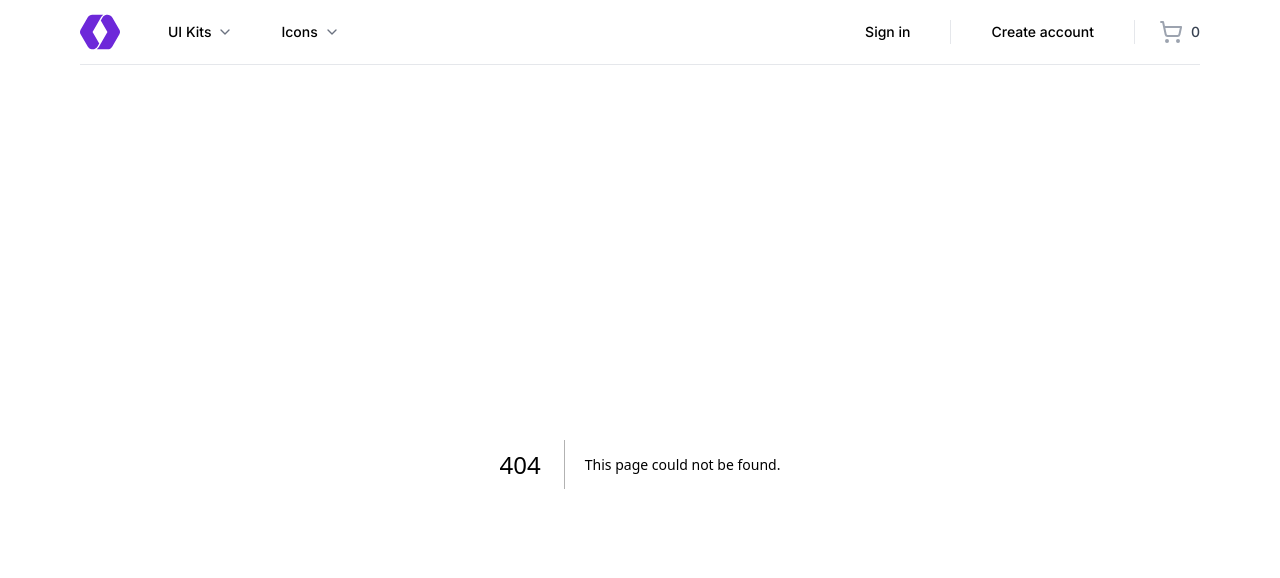
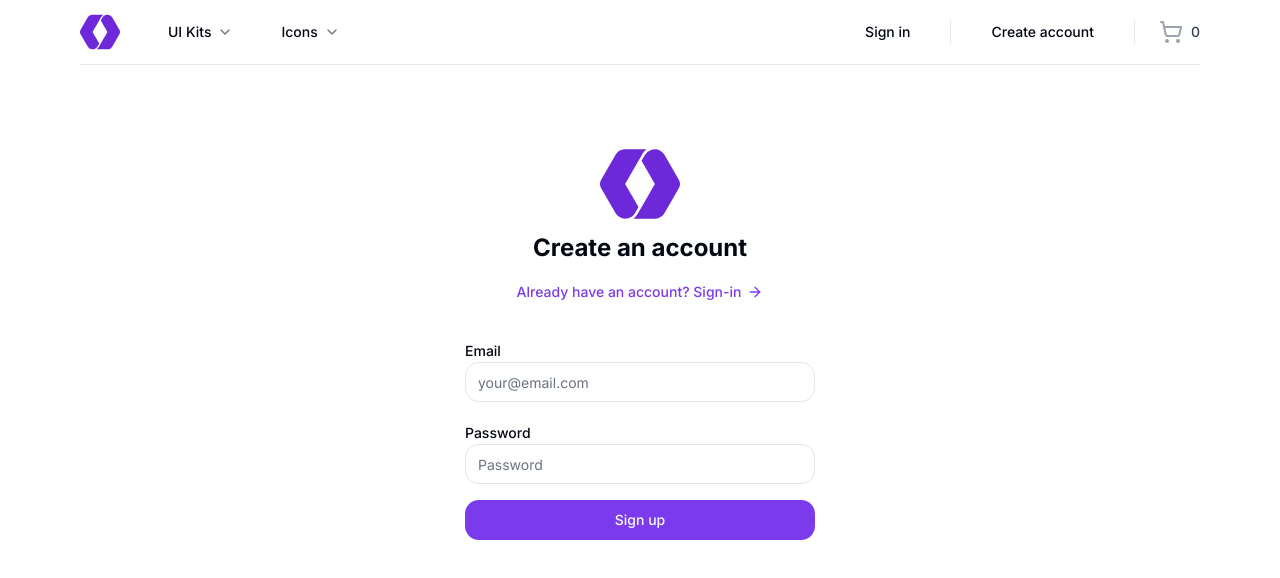
Before and after one commit to OGTutor/ui-digital_market, a Next.js app: page /sign-up in a window 1280 px wide. Before the commit this address had no page. Shown: the top 578 px of the page. Built offline with nearby package versions, Linux system fonts and the light colour scheme.

Commit message:
Implemented sign-up page

```diff
--- /dev/null
+++ b/src/app/(auth)/sign-up/page.tsx
@@ -0,0 +1,98 @@
+'use client';
+
+import { Icons } from '@/components/Icons';
+import { Button, buttonVariants } from '@/components/ui/button';
+import { Input } from '@/components/ui/input';
+import { Label } from '@/components/ui/label';
+import { cn } from '@/lib/utils';
+import {
+	AuthCredentialsValidator,
+	TAuthCredentialsValidator,
+} from '@/lib/validators/account-credentials-validator';
+import { zodResolver } from '@hookform/resolvers/zod';
+import { ArrowRight } from 'lucide-react';
+import Link from 'next/link';
+import { useForm } from 'react-hook-form';
+
+const Page = () => {
+	const {
+		register,
+		handleSubmit,
+		formState: { errors },
+	} = useForm<TAuthCredentialsValidator>({
+		resolver: zodResolver(AuthCredentialsValidator),
+	});
+
+	// const { data } = trpc.anyApiRoute.useQuery();
+	// console.log(data);
+
+	const onSubmit = ({ email, password }: TAuthCredentialsValidator) => {};
+
+	return (
+		<>
+			<div
+				className="container relative flex
+				flex-col pt-20 items-center
+				justify-center lg:px-0"
+			>
+				<div
+					className="mx-auto flex w-full
+					flex-col justify-center
+					space-y-6 sm:w-[350px]"
+				>
+					<div
+						className="flex flex-col
+						items-center space-y-2
+						text-center"
+					>
+						<Icons.logo className="h-20 w-20" />
+						<h1 className="text-2xl font-bold">
+							Create an account
+						</h1>
+						<Link
+							className={buttonVariants({
+								variant: 'link',
+								className: 'gap-1.5',
+							})}
+							href="/sign-in"
+						>
+							Already have an account? Sign-in
+							<ArrowRight className="h-4 w-4" />
+						</Link>
+					</div>
+					<div className="grid gap-6">
+						<form onSubmit={handleSubmit(onSubmit)}>
+							<div className="grid gap-2">
+								<div className="grid gap-1 py-2">
+									<Label htmlFor="email">Email</Label>
+									<Input
+										{...register('email')}
+										className={cn({
+											'focus-visible:ring-red-500':
+												errors.email,
+										})}
+										placeholder="your@email.com"
+									/>
+								</div>
+								<div className="grid gap-1 py-2">
+									<Label htmlFor="password">Password</Label>
+									<Input
+										{...register('password')}
+										className={cn({
+											'focus-visible:ring-red-500':
+												errors.password,
+										})}
+										placeholder="Password"
+									/>
+								</div>
+								<Button>Sign up</Button>
+							</div>
+						</form>
+					</div>
+				</div>
+			</div>
+		</>
+	);
+};
+
+export default Page;
--- /dev/null
+++ b/src/components/ui/input.tsx
@@ -0,0 +1,25 @@
+import * as React from "react"
+
+import { cn } from "@/lib/utils"
+
+export interface InputProps
+  extends React.InputHTMLAttributes<HTMLInputElement> {}
+
+const Input = React.forwardRef<HTMLInputElement, InputProps>(
+  ({ className, type, ...props }, ref) => {
+    return (
+      <input
+        type={type}
+        className={cn(
+          "flex h-10 w-full rounded-md border border-input bg-background px-3 py-2 text-sm ring-offset-background file:border-0 file:bg-transparent file:text-sm file:font-medium placeholder:text-muted-foreground focus-visible:outline-none focus-visible:ring-2 focus-visible:ring-ring focus-visible:ring-offset-2 disabled:cursor-not-allowed disabled:opacity-50",
+          className
+        )}
+        ref={ref}
+        {...props}
+      />
+    )
+  }
+)
+Input.displayName = "Input"
+
+export { Input }
--- /dev/null
+++ b/src/components/ui/label.tsx
@@ -0,0 +1,26 @@
+"use client"
+
+import * as React from "react"
+import * as LabelPrimitive from "@radix-ui/react-label"
+import { cva, type VariantProps } from "class-variance-authority"
+
+import { cn } from "@/lib/utils"
+
+const labelVariants = cva(
+  "text-sm font-medium leading-none peer-disabled:cursor-not-allowed peer-disabled:opacity-70"
+)
+
+const Label = React.forwardRef<
+  React.ElementRef<typeof LabelPrimitive.Root>,
+  React.ComponentPropsWithoutRef<typeof LabelPrimitive.Root> &
+    VariantProps<typeof labelVariants>
+>(({ className, ...props }, ref) => (
+  <LabelPrimitive.Root
+    ref={ref}
+    className={cn(labelVariants(), className)}
+    {...props}
+  />
+))
+Label.displayName = LabelPrimitive.Root.displayName
+
+export { Label }
```
